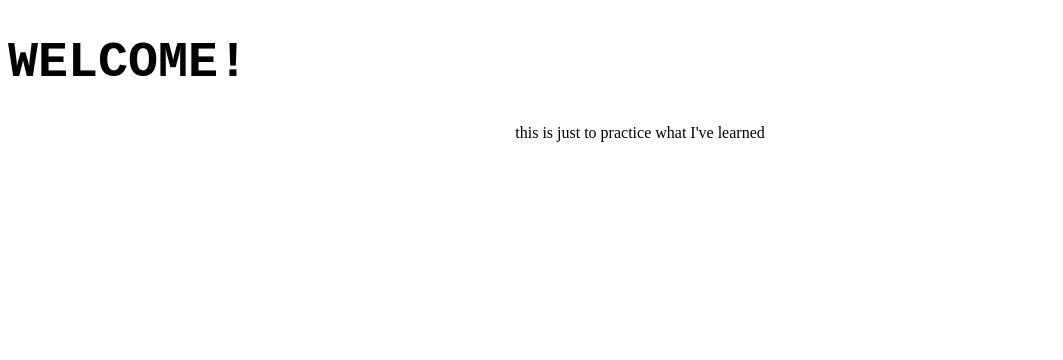
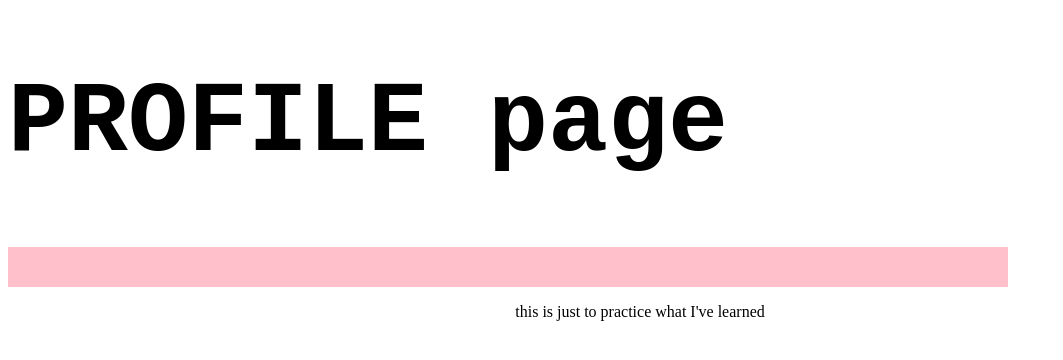
Before and after one commit to han2804/han2804.github.io, a plain HTML site: page index.html in a window 1280 px wide. Shown: the whole page, without its empty margins (0-1063 px from the left). Drawn offline with Linux system fonts and the light colour scheme.

Commit message:
topbar added

```diff
--- a/index.html
+++ b/index.html
@@ -4,7 +4,8 @@
 	<title>Han's profile</title>
 </head>
 <body>
-	<h1 style = "text-align:left; font-size:50px; font-family:Courier New">WELCOME!</h1>
+	<h1 style = "text-align:left; font-size:100px; font-family:Courier New">  PROFILE page </h1>
+	<div style= "width:1000px; height:40px; background-color:pink"></div>
 	<P style = "text-align:CENTER"> this is just to practice what I've learned </P>
 </body>
 </html>
```
